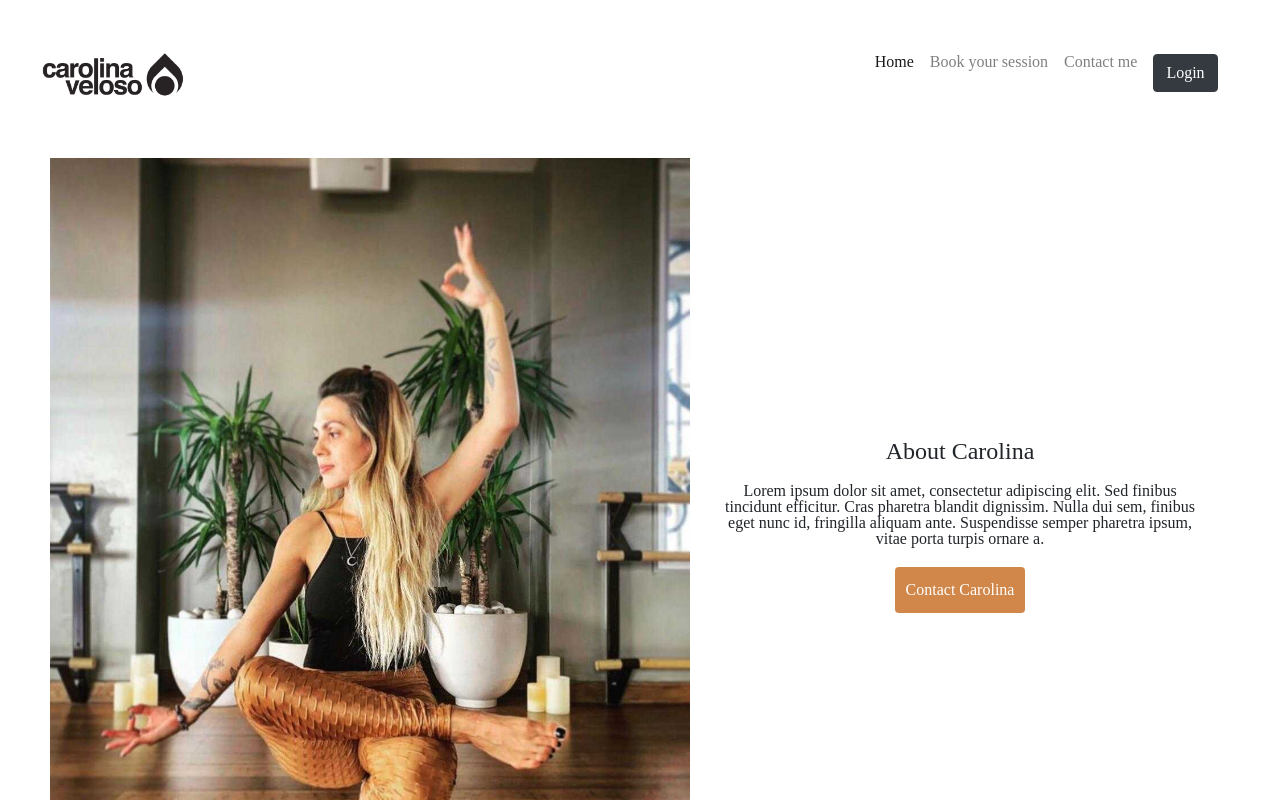
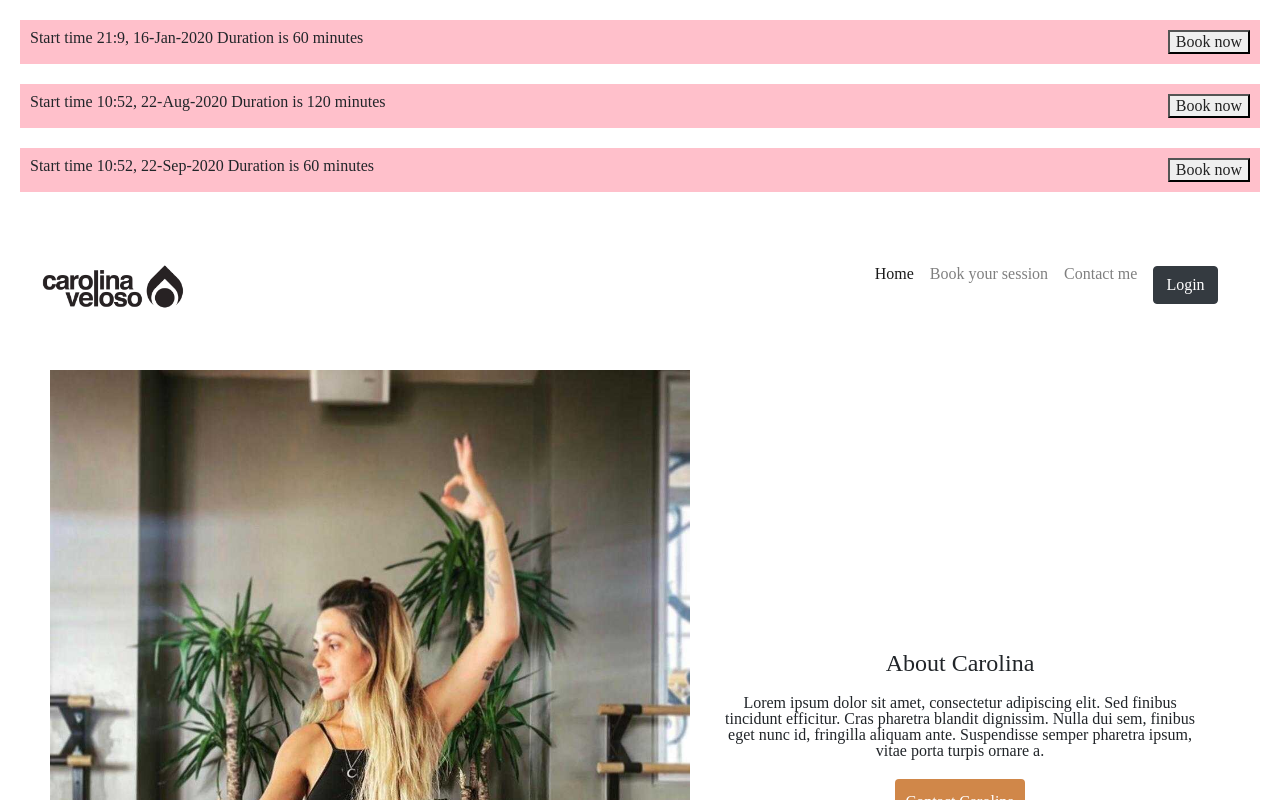
Before and after one commit to KimbaGray/codelina-frontend, a React (Create React App) app: page / in a window 1280 px wide. Shown: the top 800 px of the page. Built offline with nearby package versions, Linux system fonts and the light colour scheme.

Commit message:
Added booking components

```diff
--- a/src/App.css
+++ b/src/App.css
@@ -4,7 +4,6 @@ h1 {
 	font-size: 24px;
 	text-align: center;
 	margin: 10px;
-
 }
 
 body {
@@ -31,7 +30,6 @@ justify-content: center;
 
 .btn-link {
 	color: grey;
-
 }
 
 .aboutReiki {
@@ -39,14 +37,14 @@ justify-content: center;
 	flex-direction: column-reverse;
 }
 
-.customButton{
+.customButton {
 	background-color: #d08749;
 	margin: 5vw;
 	padding: 10px;
 	color: white;
 }
 
-.bookASession{
+.bookASession {
 	display: flex;
 	flex-direction: column;
 	align-items: center;
@@ -82,13 +80,12 @@ form {
 	margin: 5%;
 }
 
-
 @media only screen and (min-width: 600px) {
-
 	img {
 		width: 50vw;
 	}
-.aboutCarolina, .aboutReiki {
+	.aboutCarolina,
+	.aboutReiki {
 		display: flex;
 		flex-direction: row;
 		flex-wrap: nowrap;
@@ -100,7 +97,6 @@ img {
 		align-items: baseline !important;
 	}
 
-
 	.customNav {
 		display: flex;
 		flex-direction: row;
@@ -109,23 +105,20 @@ img {
 		padding-bottom: 0;
 	}
 
-
-.copy{
+	.copy {
 		display: flex;
 		flex-direction: column;
 		padding: 20px;
 		align-items: center;
 		justify-content: center;
-
 	}
 
-.customButton{
+	.customButton {
 		background-color: #d08749;
 		padding: 10px;
 		color: white;
 		margin-top: 10px;
 	}
-
 
 	form {
 		display: flex;
@@ -139,4 +132,19 @@ form {
 		margin: 5%;
 	}
 
+	.bookingSlot {
+		background: pink;
+		margin: 20px;
+		padding: 10px;
+		display: flex;
+		justify-content: space-between;
 	}
+
+	.bookingSlotDanger {
+		background: red;
+		margin: 20px;
+		padding: 10px;
+		display: flex;
+		justify-content: space-between;
+	}
+}
--- a/src/App.js
+++ b/src/App.js
@@ -5,6 +5,8 @@ import Reikiken from "./images/Reikiken.jpg";
 import Menu from "./components/menu";
 import Footer from "./components/footer";
 import SignIn from "./components/sign-in"
+import BookingSlots from "./components/bookingSlots";
+
 
 class App extends Component {
   state = {};
@@ -24,6 +26,7 @@ class App extends Component {
   render() {
     return (
       <div>
+        <BookingSlots />
           <Menu />
         <div className="aboutCarolina">
           <img src={Heroimage} alt="Carolina doing yoga" />
--- /dev/null
+++ b/src/components/bookingSlot.jsx
@@ -0,0 +1,58 @@
+import React, { Component } from 'react';
+
+class BookingSlot extends Component {
+	state = {};
+
+	render() {
+		return (
+			<div className={this.getCSS(this.props.startTime)}>
+				Start time{' '}
+				{this.formatTime(this.props.startTime) +
+					' Duration is ' +
+					this.calculateDuration(this.props.startTime, this.props.endTime) +
+					' '}
+				minutes
+				<button onClick="http://www.paypal.com" className="bookBtn">
+					Book now
+				</button>
+			</div>
+		);
+	}
+
+	getCSS(start) {
+		var now = new Date();
+		var startDate = new Date(start);
+		if (this.calculateDuration(now.getTime(), startDate.getTime()) < 1440) {
+			return 'bookingSlotDanger';
+		}
+
+		return 'bookingSlot';
+	}
+
+	calculateDuration(start, end) {
+		var myStart = new Date(start);
+		var myEnd = new Date(end);
+		var dif = myEnd.getTime() - myStart.getTime();
+		var dif = dif / 1000 / 60;
+		return dif;
+	}
+
+	formatTime(time) {
+		var months = [ 'Jan', 'Feb', 'Mar', 'Apr', 'May', 'Jun', 'Jul', 'Aug', 'Sep', 'Oct', 'Nov', 'Dec' ];
+		var myTime = new Date(time);
+		var niceTime =
+			myTime.getHours() +
+			':' +
+			myTime.getMinutes() +
+			', ' +
+			myTime.getDate() +
+			'-' +
+			months[myTime.getMonth()] +
+			'-' +
+			myTime.getFullYear();
+		console.log(niceTime);
+		return niceTime;
+	}
+}
+
+export default BookingSlot;
--- /dev/null
+++ b/src/components/bookingSlots.jsx
@@ -0,0 +1,35 @@
+import React, { Component } from 'react';
+import BookingSlot from './bookingSlot';
+
+class BookingSlots extends Component {
+	state = {
+		slots: [
+			{
+				startTime: '2020-01-16 21:09:00Z',
+				endTime: '2020-01-16 22:09:00Z',
+				service: 'Reiki'
+			},
+			{
+				startTime: '2020-08-22 10:52:00Z',
+				endTime: '2020-08-22 12:52:00Z',
+				service: 'Reiki'
+			},
+			{
+				startTime: '2020-09-22 10:52:00Z',
+				endTime: '2020-09-22 11:52:00Z',
+				service: 'Reiki'
+			}
+		]
+	};
+	render() {
+		return (
+			<div>
+				{this.state.slots.map((slot) => {
+					return <BookingSlot startTime={slot.startTime} endTime={slot.endTime} />;
+				})}
+			</div>
+		);
+	}
+}
+
+export default BookingSlots;
```
Lines whose indentation alone changed are shown as unchanged.
